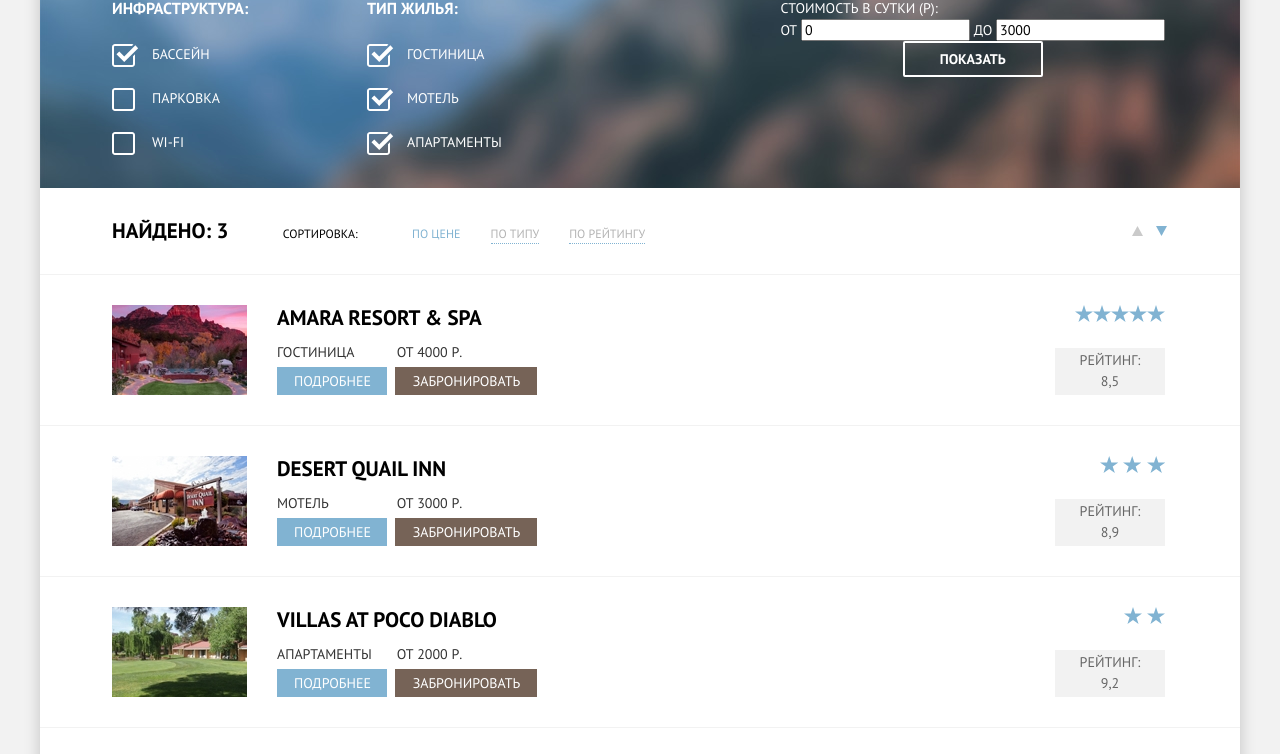
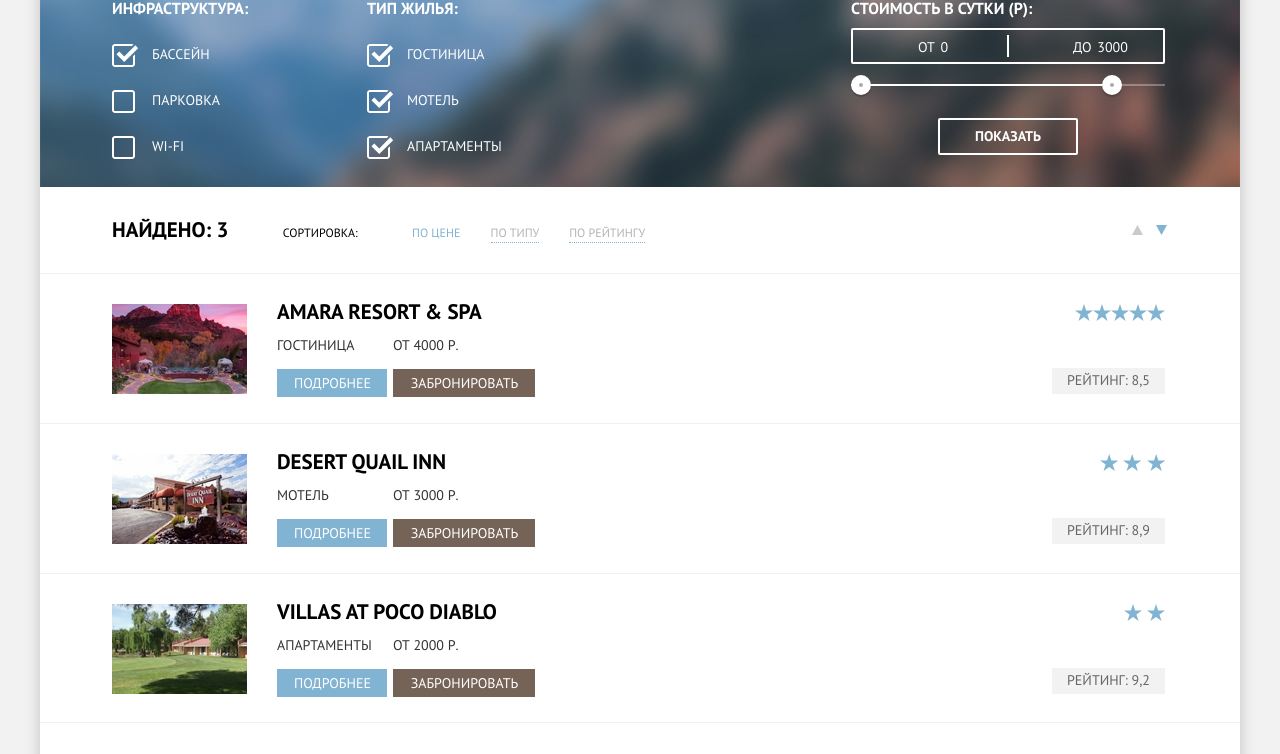
Before and after one commit to rbeliavtseva/901927-sedona, a plain HTML site: page catalog.html in a window 1280 px wide. Shown: the part 87-841 px from the top of the page. Drawn offline with nearby package versions, Linux system fonts and the light colour scheme.

Commit message:
Исправление ошибок

```diff
--- a/catalog.html
+++ b/catalog.html
@@ -35,7 +35,7 @@
                     <form class="filter" action="https://echo.htmlacademy.ru" method="get">
                         <fieldset class="infrastructure-filters">
                             <legend class="filter-title">Инфраструктура:</legend>
-                            <input class="visually-hidden filter-input-checkbox checked" type="checkbox" id="filter-pool" name="pool" checked>
+                            <input class="visually-hidden filter-input-checkbox" type="checkbox" id="filter-pool" name="pool" checked>
                             <label for="filter-pool">Бассейн</label>
                             <input class="visually-hidden filter-input-checkbox" type="checkbox" id="filter-parking" name="parking">
                             <label for="filter-parking">Парковка</label>
@@ -44,18 +44,18 @@
                         </fieldset>
                         <fieldset class="type-filters">
                             <legend class="filter-title">Тип жилья:</legend>
-                            <input class="visually-hidden filter-input-checkbox checked" type="checkbox" id="filter-hotel" name="hotel" checked>
+                            <input class="visually-hidden filter-input-checkbox" type="checkbox" id="filter-hotel" name="hotel" checked>
                             <label for="filter-hotel">Гостиница</label>
-                            <input class="visually-hidden filter-input-checkbox checked" type="checkbox" id="filter-motel" name="motel" checked>
+                            <input class="visually-hidden filter-input-checkbox" type="checkbox" id="filter-motel" name="motel" checked>
                             <label for="filter-motel">Мотель</label>
-                            <input class="visually-hidden filter-input-checkbox checked" type="checkbox" id="filter-apartments" name="apartments" checked>
+                            <input class="visually-hidden filter-input-checkbox" type="checkbox" id="filter-apartments" name="apartments" checked>
                             <label for="filter-apartments">Апартаменты</label>
                         </fieldset>
                         <div class="filter-range">
                             <div class="filter-range-title">Стоимость в сутки (р):</div>
                             <div class="price-controls">
-                                <label for="min-price">от <input type="text" id="min-price" name="min-price" value="0"></label>
-                                <label for="max-price">до <input type="text" id="max-price" name="max-price" value="3000"></label>
+                                <label class="min-price">от <input type="text" name="min-price" value="0"></label>
+                                <label class="max-price">до <input type="text" name="max-price" value="3000"></label>
                             </div>
                             <div class="range-controls">
                                 <div class="scale">
--- a/css/style.css
+++ b/css/style.css
@@ -106,6 +106,8 @@ main {
 .button {
     font: inherit;
 
+    cursor: pointer;
+
     color: #ffffff;
     font-weight: 700;
     text-transform: uppercase;
@@ -121,6 +123,9 @@ main {
     line-height: 26px;
 
     background-color: #81b3d2;
+
+    min-width: 458px;
+    white-space: nowrap;
 
     margin: 0 auto;
     margin-top: 55px;
@@ -455,12 +460,15 @@ a.current{
 .toggle-modal-button {
     position: relative;
     display: block;
+
     margin: 0 auto;
     width: 100%;
     padding-left: 140px;
     padding-right: 138px;
     padding-top: 30px;
     padding-bottom: 30px;
+
+    white-space: nowrap;
 
     font-size: 21px;
     line-height: 26px;
@@ -519,7 +527,7 @@ a.current{
 
 .search-criteria:last-child label {
     width: 38px;
-    padding-right:
+    margin-right: 27px;
 }
 
 .search-criteria input {
@@ -545,9 +553,9 @@ a.current{
     line-height: 26px;
 
     padding-top: 8px;
-    padding-right: 16px;
+    padding-right: 15px;
     padding-bottom: 8px;
-    padding-left: 16px;
+    padding-left: 15px;
     width: 38px;
     height: 38px;
 }
@@ -585,16 +593,18 @@ a.current{
 }
 
 
-.count {
+button.count {
     position: relative;
+
+    font-size: 0;
 
     border: none;
     background-color: #f2f2f2;
 
-    padding-top: 14px;
+    padding-top: 12px;
     padding-left: 13px;
     padding-bottom: 13px;
-    padding-right: 14px;
+    padding-right: 12px;
 
     width: 38px;
     height: 38px;
@@ -603,26 +613,49 @@ a.current{
 button.minus::before {
     content: "";
     display: block;
-    background-image: url("../img/minus-icon.svg");
-    background-repeat: no-repeat;
-    background-position: 0 0;
-    background-size: 38px 38px;
-    width: 12px;
+
+    width: 11px;
     height: 3px;
+    position: absolute;
+    background-color: #aaaaaa;
+}
+
+button.minus:hover::before,
+button.minus:focus::before,
+button.plus:hover::before,
+button.plus:hover::after,
+button.plus:focus::before,
+button.plus:focus::after {
+    background-color: #000000;
+}
+
+button.minus:active::before,
+button.plus:active::before,
+button.plus:active::after {
+    background-color: #81b3d2;
+}
+
+button.plus::before {
+    content: "";
+    display: block;
+
+    width: 11px;
+    height: 3px;
+    position: absolute;
+    background-color: #aaaaaa;
+}
+
+button.plus::after {
+    content: "";
+    display: block;
+
+    width: 3px;
+    height: 12px;
     position: absolute;
     background-color: #aaaaaa;
     top: 50%;
     left: 50%;
-}
-
-
-button.minus:hover::before,
-button.minus:focus::before{
-    background-color: #000000;
-}
-
-button.minus:active::before {
-    background-color: #81b3d2;
+    transform: translate(-50%, -50%);
 }
 
 
@@ -654,7 +687,7 @@ button.minus:active::before {
 
     padding-top: 28px;
     padding-right: 75px;
-    padding-bottom: 35px;
+    padding-bottom: 28px;
     padding-left: 72px;
 }
 
@@ -683,34 +716,15 @@ button.minus:active::before {
 }
 
 .filter-input-checkbox + label {
+    min-height: 23px;
     margin-bottom: 23px;
-    margin-left: 40px;
+    padding-left: 40px;
     position: relative;
 }
 
 .filter-input-checkbox + label:last-of-type {
     margin-bottom: 0;
 }
-
-.filter-input-checkbox.checked + label::before {
-    content: "";
-
-    position: absolute;
-    width: 27px;
-    height: 23px;
-
-    background-image: url("../img/checkbox-on.svg");
-    background-repeat: no-repeat;
-    background-position: 0 0;
-
-    top: 0;
-    left: -40px;
-}
-
-.filter-input-checkbox.checked + label:disabled::before {
-    background-image: url("../img/checkbox-on-disabled.svg");
-}
-
 
 .filter-input-checkbox + label::before {
     content: "";
@@ -722,18 +736,134 @@ button.minus:active::before {
     background-image: url("../img/checkbox-off.svg");
     background-repeat: no-repeat;
     background-position: 0 0;
-
-    top: 0;
-    left: -40px;
+    left: 0;
 }
 
-.filter-input-checkbox + label:disabled:before {
-     background-image: url("../img/checkbox-off.svg");
+.filter-input-checkbox:checked + label::before {
+    background-image: url("../img/checkbox-on.svg");
 }
 
+.filter-input-checkbox:disabled + label::before {
+     background-image: url("../img/checkbox-off-disabled.svg");
+}
+
+.filter-input-checkbox:checked:disabled + label::before {
+    background-image: url("../img/checkbox-on-disabled.svg");
+}
 
 .filter-range {
+    width: 314px;
     margin-left: auto;
+}
+
+.filter-range-title {
+    margin-bottom: 9px;
+
+    font-weight: 700;
+    font-size: 16px;
+    line-height: 21px;
+}
+
+.price-controls {
+    position: relative;
+
+    height: 36px;
+    margin-bottom: 20px;
+
+    font-size: 0;
+
+    border: 2px solid #ffffff;
+    border-radius: 2px;
+}
+
+.price-controls::after {
+    content: "";
+    position: absolute;
+    top: 50%;
+    left: 50%;
+
+
+    width: 2px;
+    height: 22px;
+
+    background: #ffffff;
+    transform: translate(-50%, -50%);
+
+}
+
+.price-controls label {
+    display: inline-block;
+
+    font-size: 14px;
+    line-height: 32px;
+    vertical-align: top;
+
+    cursor: pointer;
+}
+
+.price-controls .min-price,
+.price-controls .max-price {
+    box-sizing: content-box;
+    width: 90px;
+    padding-left: 65px;
+}
+
+.price-controls input {
+    width: 50px;
+    margin: 0;
+
+    color: inherit;
+    font: inherit;
+
+    background: none;
+    border: none;
+}
+
+.range-controls {
+    position: relative;
+
+    margin-bottom: 32px;
+}
+
+.range-controls .scale {
+    height: 2px;
+
+    background: rgba(255, 255, 255, 0.3);
+}
+
+.range-controls .bar {
+    width: 80%;
+    height: 2px;
+
+    background: #ffffff;
+}
+
+.range-toggle {
+    position: absolute;
+    top: -9px;
+
+    box-sizing: content-box;
+    width: 4px;
+    height: 4px;
+
+    background: #ababab;
+    border: 8px solid #ffffff;
+    border-radius: 50%;
+    box-shadow: 0 2px 1px 0 rgba(0, 1, 1, 0.2);
+    cursor: pointer;
+}
+
+.range-toggle:hover,
+.range-toggle:focus{
+    background: #1c4f80;
+}
+
+.range-toggle-min {
+    left: 0;
+}
+
+.range-toggle-max {
+    left: 80%;
 }
 
 .filter-button {
@@ -742,7 +872,7 @@ button.minus:active::before {
     padding: 6px 35px;
 
     font-size: 14px;
-  line-height: 20px;
+    line-height: 21px;
     color: #ffffff;
     text-transform: uppercase;
 
@@ -752,6 +882,11 @@ button.minus:active::before {
     cursor: pointer;
 }
 
+.filter-button:hover,
+.filter-button:focus {
+    color: #000000;
+    background: #ffffff;
+}
 
 /*Всё про extended sorting*/
 .extended-sorting {
@@ -849,8 +984,7 @@ button.minus:active::before {
 
 .catalog-item {
     display: flex;
-
-    position: relative;
+    height: 150px;
 
     padding-top: 30px;
     padding-right: 75px;
@@ -876,7 +1010,7 @@ button.minus:active::before {
 }
 
 .title-wrapper {
-    position: relative;
+    font-size: 0;
     order: 2;
     padding: 0;
     min-width: 260px;
@@ -884,11 +1018,12 @@ button.minus:active::before {
 
 .title-wrapper p {
     margin: 0;
-    margin-bottom: 10px;
+    margin-bottom: 12px;
 }
 
 .catalog-item-title {
     margin: 0;
+    margin-top: -5px;
     padding: 0;
     margin-bottom: 10px;
 
@@ -923,8 +1058,10 @@ button.minus:active::before {
     display: inline-block;
     vertical-align: middle;
 
-    position: absolute;
-    bottom: 0;
+    white-space: nowrap;
+
+    font-size: 14px;
+    line-height: 21px;
 
     margin: 0;
     padding-top: 4px;
@@ -938,8 +1075,9 @@ button.minus:active::before {
 }
 
 .button-more {
-    width: 110px;
-    left: 0;
+    min-width: 110px;
+
+    margin-right: 6px;
 
     background-color: #81b3d2;
 }
@@ -955,9 +1093,8 @@ button.minus:active::before {
 }
 
 .button-to-book {
-    width: 142px;
+    min-width: 142px;
 
-    right: 0;
     background-color: #766357;
 }
 
@@ -974,8 +1111,6 @@ button.minus:active::before {
 .catalog-item-rating {
     order: 3;
 
-    position: relative;
-
     padding: 0;
     margin: 0 auto;
     margin-right: 0;
@@ -989,14 +1124,11 @@ button.minus:active::before {
 
     margin: 0 auto;
     margin-right: 0;
-    margin-bottom: 45px;
+    margin-bottom: 47px;
 }
 
 .catalog-item-rating span {
     display: block;
-    position: absolute;
-    right: 0;
-    bottom: 0;
 
     color: #666666;
     background-color: #f2f2f2;
@@ -1004,8 +1136,9 @@ button.minus:active::before {
     text-align: center;
 
     min-width: 110px;
+    white-space: nowrap;
 
-    margin: 0;
+    margin: 0 auto;
     padding-top: 2px;
     padding-right: 15px;
     padding-bottom: 3px;
@@ -1026,15 +1159,11 @@ button.minus:active::before {
 
 /*Всё про футер*/
 
+
 .main-footer {
     display: flex;
     align-items: center;
     justify-content: space-between;
-
-    position: absolute;
-    bottom: 0;
-    right: 0;
-    left: 0;
 
     padding-top: 36px;
     padding-right: 100px;
@@ -1045,8 +1174,12 @@ button.minus:active::before {
     opacity: 0.9;
 }
 
-.main-footer.inner-page {
-    position: static;
+
+.main-footer.main {
+    position: absolute;
+    bottom: 0;
+    right: 0;
+    left: 0;
 }
 
 .footer-hashtag {
```
Also changed, not shown: index.html (+3 -3 lines), img/checkbox-off-disabled.svg, img/checkbox-on-disabled.svg, img/minus-icon.svg (deleted), img/plus-icon.svg (deleted). Lines whose indentation alone changed are shown as unchanged.
